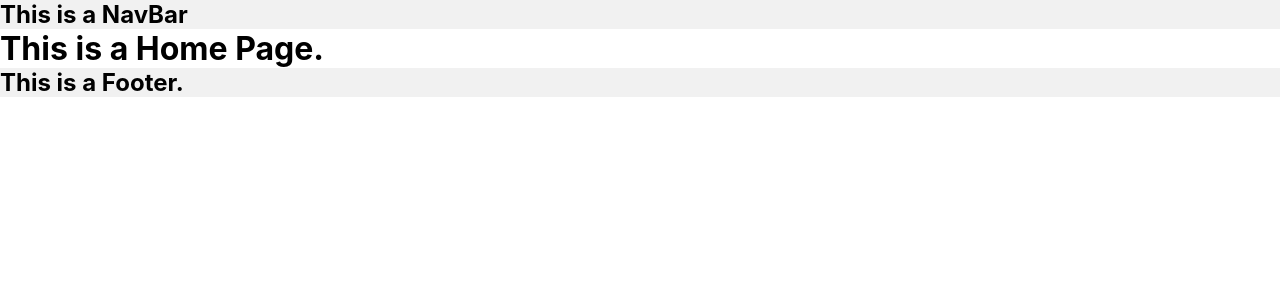
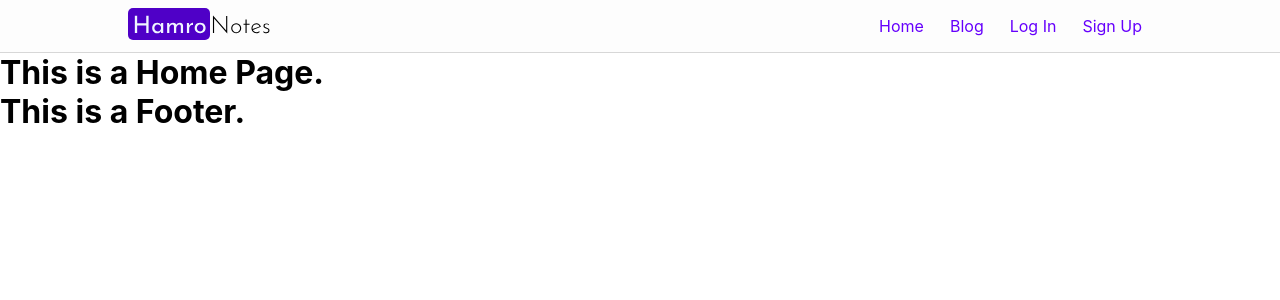
Before and after one commit to rajeshpandey2053/iw-major, a React (Create React App) app: page / in a window 1280 px wide. Shown: the top 300 px of the page. Built offline with nearby package versions, Linux system fonts and the light colour scheme.

Commit message:
feat:[Navbar] design navbar with dummy links

```diff
--- a/src/components/Footer/Footer.jsx
+++ b/src/components/Footer/Footer.jsx
@@ -4,9 +4,9 @@ import './footer.scss'
 
 const Footer = () => {
     return (
-        <nav>
+        <footer>
             <h1>This is a Footer.</h1>
-        </nav>
+        </footer>
     )
 }
 
--- a/src/components/Navbar/NavBar.jsx
+++ b/src/components/Navbar/NavBar.jsx
@@ -1,13 +1,28 @@
 import React from "react";
 import './navbar.scss'
+import logo from '../../images/Logo143x32.svg'
+import {Link} from "react-router-dom";
 
 
 const NavBar = () => {
     return (
         <nav>
-            <h1>This is a NavBar</h1>
+            <div className='navbar-wrapper'>
+                <div>
+                    <Link to="/"><img src={logo} alt='Logo' className="logo"/></Link>
+                </div>
+
+                {/*Links yet to be modified per use*/}
+
+                <ul className="nav-bar-links">
+                    <li className="link"><Link to="/dashboard">Home</Link></li>
+                    <li className="link"><Link to="/">Blog</Link></li>
+                    <li className="link"><Link to="/">Log In</Link></li>
+                    <li className="link"><Link to="/">Sign Up</Link></li>
+                </ul>
+            </div>
         </nav>
-    )
+    );
 }
 
 export default NavBar;
--- a/src/components/Navbar/navbar.scss
+++ b/src/components/Navbar/navbar.scss
@@ -1,3 +1,39 @@
 nav {
-  background: #f1f1f1;
+  background: #fdfdfd;
+  padding: 8px;
+  display: flex;
+  align-items: center;
+  justify-content: center;
+  border-bottom: 1px solid #d7d7d7;
+
+  .navbar-wrapper {
+    display: flex;
+    align-items: center;
+    width: 1024px;
+    justify-content: space-between;
+
+    .nav-bar-links {
+      display: flex;
+      align-items: center;
+      justify-content: center;
+
+      li.link {
+        display: block;
+
+        & * {
+          text-decoration: none;
+          font-size: 16px;
+          color: #6600fc;
+          padding: 10px;
+          padding-left: 16px;
+
+          &:hover {
+            color: #4f03bf;
+            text-decoration: underline;
+          }
+        }
+
+      }
+    }
+  }
 }
```
Also changed, not shown: src/images/Logo143x32.svg (added).
